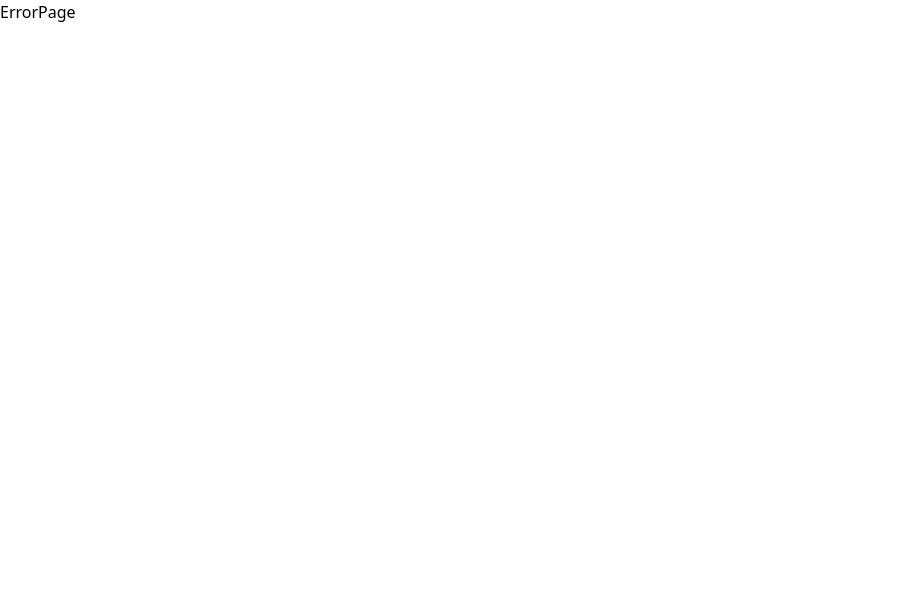
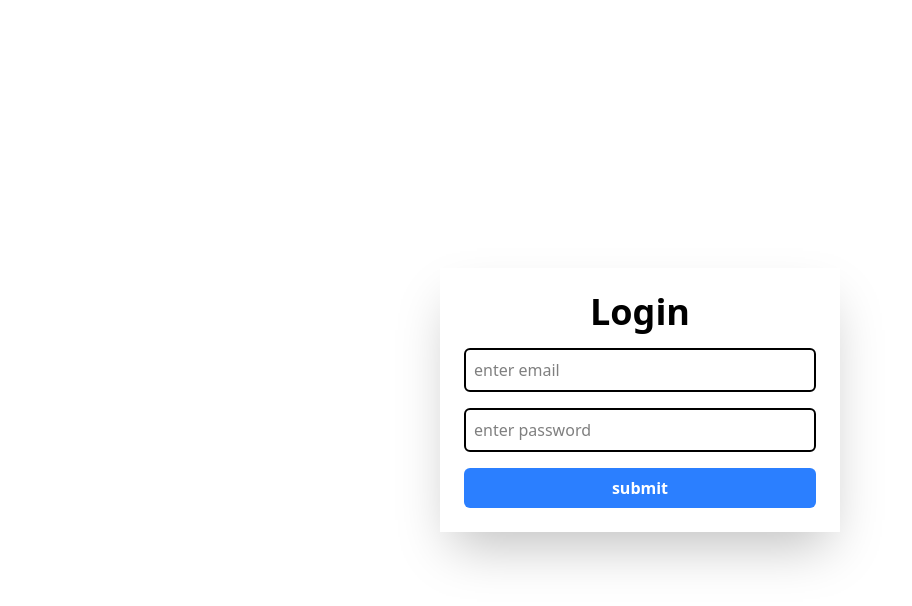
Before and after one commit to anjil-khamlung/Learning-react, a React (Vite) app: page /login in a window 1280 px wide. Before the commit this address had no page. Shown: the top 606 px of the page, without its empty margins (0-912 px from the left). Built offline with nearby package versions, Linux system fonts and the light colour scheme.

Commit message:
login page

```diff
--- a/src/App.jsx
+++ b/src/App.jsx
@@ -5,6 +5,7 @@ import BackgroundChanger from './pages/LearningUsestate'
 import { createBrowserRouter, RouterProvider } from 'react-router-dom'
 
 import router from './routes/router.jsx'
+import LoginPage from './pages/LoginPage.jsx'
 //LEARNINGPROPS
 // const App = () => {
 //   return (
--- a/src/components/NavBar.jsx
+++ b/src/components/NavBar.jsx
@@ -1,21 +1,25 @@
-import React from 'react'
-import { NavLink } from 'react-router-dom'
+import React from "react";
+import { NavLink } from "react-router-dom";
 
 const NavBar = () => {
   return (
-        <nav className='bg-gray-300 flex justify-between items-center min-h-12 text-lg px-2 '>
-            <div >
-                <NavLink to={'/'} className="text-3xl font-bold bg-linear-to-b from-blue-500 via-blue-500 to-red-500 bg-clip-text text-transparent cursor-pointer">
+    <nav className="bg-gray-300 flex justify-between items-center min-h-12 text-lg px-2 ">
+      <div>
+        <NavLink
+          to={"/"}
+          className="text-3xl font-bold bg-linear-to-b from-blue-500 via-blue-500 to-red-500 bg-clip-text text-transparent cursor-pointer"
+        >
           Logo
         </NavLink>
       </div>
-
 
       <ul className="flex gap-4">
         <li>
           <NavLink
             to="/usestate"
-                        className={({ isActive }) => isActive ? "text-blue-700 font-bold" : "hover:text-blue-500"}
+            className={({ isActive }) =>
+              isActive ? "text-blue-700 font-bold" : "hover:text-blue-500"
+            }
           >
             UseState
           </NavLink>
@@ -23,20 +27,25 @@ const NavBar = () => {
         <li>
           <NavLink
             to="/useeffect"
-                        className={({ isActive }) => isActive ? "text-blue-700 font-bold" : "hover:text-blue-500"}
+            className={({ isActive }) =>
+              isActive ? "text-blue-700 font-bold" : "hover:text-blue-500"
+            }
           >
             UseEffect
           </NavLink>
         </li>
       </ul>
 
-            <div className='flex gap-2'>
-                <button className='bg-blue-400 text-white px-2 py-1 border rounded-[0.5rem] w-20 cursor-pointer'> Login</button>
-                <button className='bg-blue-400 text-white px-2 py-1 border rounded-[0.5rem] w-20 cursor-pointer'> Register</button>
-
+      <div className="flex gap-2">
+        <button className="bg-blue-400 text-white px-2 py-1 border rounded-[0.5rem] min-w-20 cursor-pointer">
+          <NavLink to="/login">Login</NavLink>
+        </button>
+        <button className="bg-blue-400 text-white px-2 py-1 border rounded-[0.5rem] min-w-20 cursor-pointer">
+          <NavLink to="">Register</NavLink>
+        </button>
       </div>
     </nav>
-    )
-}
+  );
+};
 
-export default NavBar
+export default NavBar;
--- a/src/pages/ErrorPage.jsx
+++ b/src/pages/ErrorPage.jsx
@@ -2,8 +2,13 @@ import React from 'react'
 
 const ErrorPage = () => {
   return (
-    <div>ErrorPage</div>
-  )
+    <div className="text-center text-6xl text-green-600 font-bold py-50">
+      This is not the page you are looking for ,<h1></h1>
+      <br />
+      Please! check url
+      <h1></h1>
+    </div>
+  );
 }
 
 export default ErrorPage
--- /dev/null
+++ b/src/pages/LoginPage.jsx
@@ -0,0 +1,44 @@
+import React, { useState } from "react";
+
+const LoginPage = () => {
+  const init = {
+    email: "",
+    password: "",
+  };
+  const [formData, setFormData] = useState(init);
+
+  const handleChange = (e) => {
+      setFormData((prev) => ({ ...prev, [e.target.name]: e.target.value }));
+
+    };
+  return (
+    <div className="h-screen grid place-items-center">
+      <form className="flex flex-col gap-4 shadow-2xl w-100 p-6">
+        <h1 className="text-4xl text-center font-bold">Login</h1>
+        <input
+          onChange={handleChange}
+          className="p-2 w-full border-2 rounded-md"
+          type="text"
+          placeholder="enter email"
+          name="email"
+          required
+        />
+        <input
+          onChange={handleChange}
+          className="p-2 w-full border-2 rounded-md"
+          type="password"
+          placeholder="enter password"
+          name="password"
+          required
+        />
+        <input
+          className="bg-blue-500 p-2 rounded-md font-bold text-white cursor-pointer"
+          type="submit"
+          value="submit"
+        />
+      </form>
+    </div>
+  );
+};
+
+export default LoginPage;
--- a/src/routes/router.jsx
+++ b/src/routes/router.jsx
@@ -4,6 +4,7 @@ import ErrorPage from "../pages/ErrorPage";
 import HomePage from "../pages/HomePage";
 import LearningUsestate from "../pages/LearningUsestate";
 import UseEffectExample from "../pages/UseEffectExample";
+import LoginPage from "../pages/LoginPage";
 
 const router = createBrowserRouter([
   {
@@ -25,5 +26,9 @@ const router = createBrowserRouter([
       },
     ],
   },
+  {
+    path: "login",
+    element: <LoginPage />,
+  },
 ]);
 export default router;
```
Lines whose indentation alone changed are shown as unchanged.
